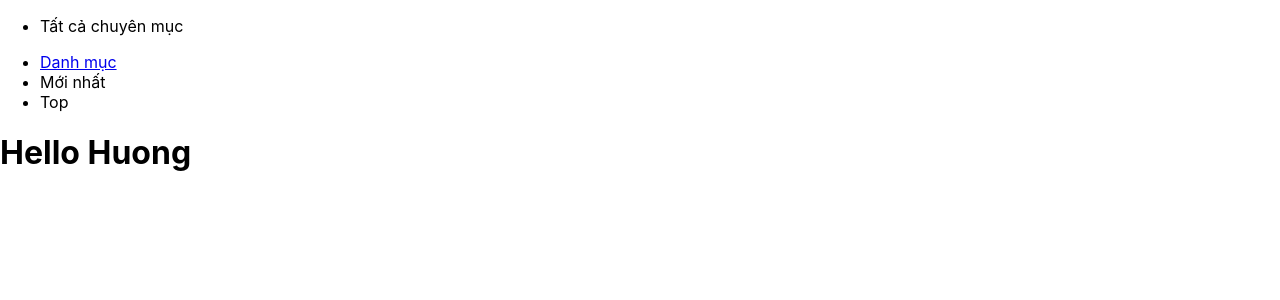
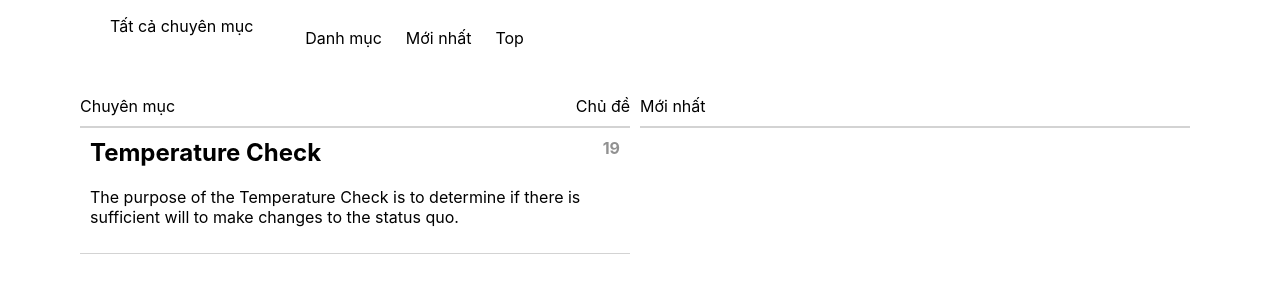
Before and after one commit to QuoccNguyenn/Uni-forum, a React (Create React App) app in the folder swap/: page /categories in a window 1280 px wide. Shown: the top 300 px of the page. Built offline with nearby package versions, Linux system fonts and the light colour scheme.

Commit message:
update 1723

```diff
--- a/swap/src/App.js
+++ b/swap/src/App.js
@@ -13,6 +13,8 @@ function App() {
 const WrapperHome = styled.div`
   overflow: hidden;
   max-height: 100vh;
+  max-width: 1140px;
+  margin: auto;
 `
 
 export default App;
--- a/swap/src/components/Categories/Categories.jsx
+++ b/swap/src/components/Categories/Categories.jsx
@@ -1,11 +1,91 @@
 import React from 'react';
+import styled from 'styled-components';
 // import styled from 'styled-components';
 function Categories() {
     return(
-        <div>
-            <h1>Hello Huong</h1>
-        </div>
+        <CategorySection>
+            <CategoryContainer>
+                <CategoryHolder>
+                    <div>
+                        <Title>
+                            <div>Chuyên mục</div>
+                            <div className='header-right'>Chủ đề</div>
+                        </Title>
+                        <CategoryContent>
+                            <Item>
+                                <div>
+                                    <h2>Temperature Check</h2>
+                                    <p>The purpose of the Temperature Check is to determine if there is sufficient will to make changes to the status quo.</p>
+                                </div>
+                                <span>19</span>
+                            </Item>
+                        </CategoryContent>
+                    </div>
+                </CategoryHolder>
+                <TopicHolder>
+                    <div>
+                        <Title>
+                            <div>Mới nhất</div>
+                        </Title>
+                    </div>
+                </TopicHolder>
+            </CategoryContainer>
+        </CategorySection>
     );
 }
 
+const CategorySection = styled.section`
+    padding: 10px;
+`
+const CategoryContainer = styled.div`
+    display: flex;
+    flex-direction: row;
+`
+
+const CategoryHolder = styled.div`
+    width: 50%;
+`
+
+const Title = styled.div`
+    width: 100%;
+    display: flex;
+    flex-direction: row;
+    border-bottom: 2px solid lightgray;
+    padding: 10px 0;
+
+    div{
+        width: 50%;
+    }
+    .header-right{
+        text-align: right;
+    }
+`
+
+const CategoryContent = styled.div`
+    display: flex;
+    flex-direction: column;
+    border-bottom: 1px solid lightgrey;
+`
+const Item = styled.div`
+    display: flex;
+    flex-direction: row;
+    h2{
+        margin-top: 0;
+    }
+    div{
+        padding: 10px;
+    }
+    span{
+        padding: 10px;
+        font-weight: bold;
+        color: #919191;
+    }
+`
+
+const TopicHolder = styled.div`
+    width: 50%;
+
+    padding: 0 10px;
+`
+
 export default Categories;
--- a/swap/src/components/ListControl/ListControl.jsx
+++ b/swap/src/components/ListControl/ListControl.jsx
@@ -10,13 +10,42 @@ function ListControl() {
             </ul>
             <ul>
                 <li><Link to='/Categories'>Danh mục</Link></li>
-                <li>Mới nhất</li>
-                <li>Top</li>
+                <li><Link to='/Categories'>Mới nhất</Link></li>
+                <li><Link to='/Categories'>Top</Link></li>
             </ul>
         </ListControlSection>
     );
 }
 
-const ListControlSection = styled.section``
+const ListControlSection = styled.section`
+    display: flex;
+    flex-direction: row;
+    align-items: flex-start;
+
+    ul{
+        list-style: none;
+        display: flex;
+        flex-wrap: wrap;
+
+        li{
+
+            a{
+                display: block;
+                padding: 10px;
+                margin: 2px;
+                text-decoration: none;
+                color: #000;
+            }
+            a:active{
+                background: #4d8fea;
+                color: #fff;
+            }
+            a:hover{
+                background: #caddf9;
+                color: #4d8fea;
+            }
+        }
+    }
+`
 
 export default ListControl;
```
